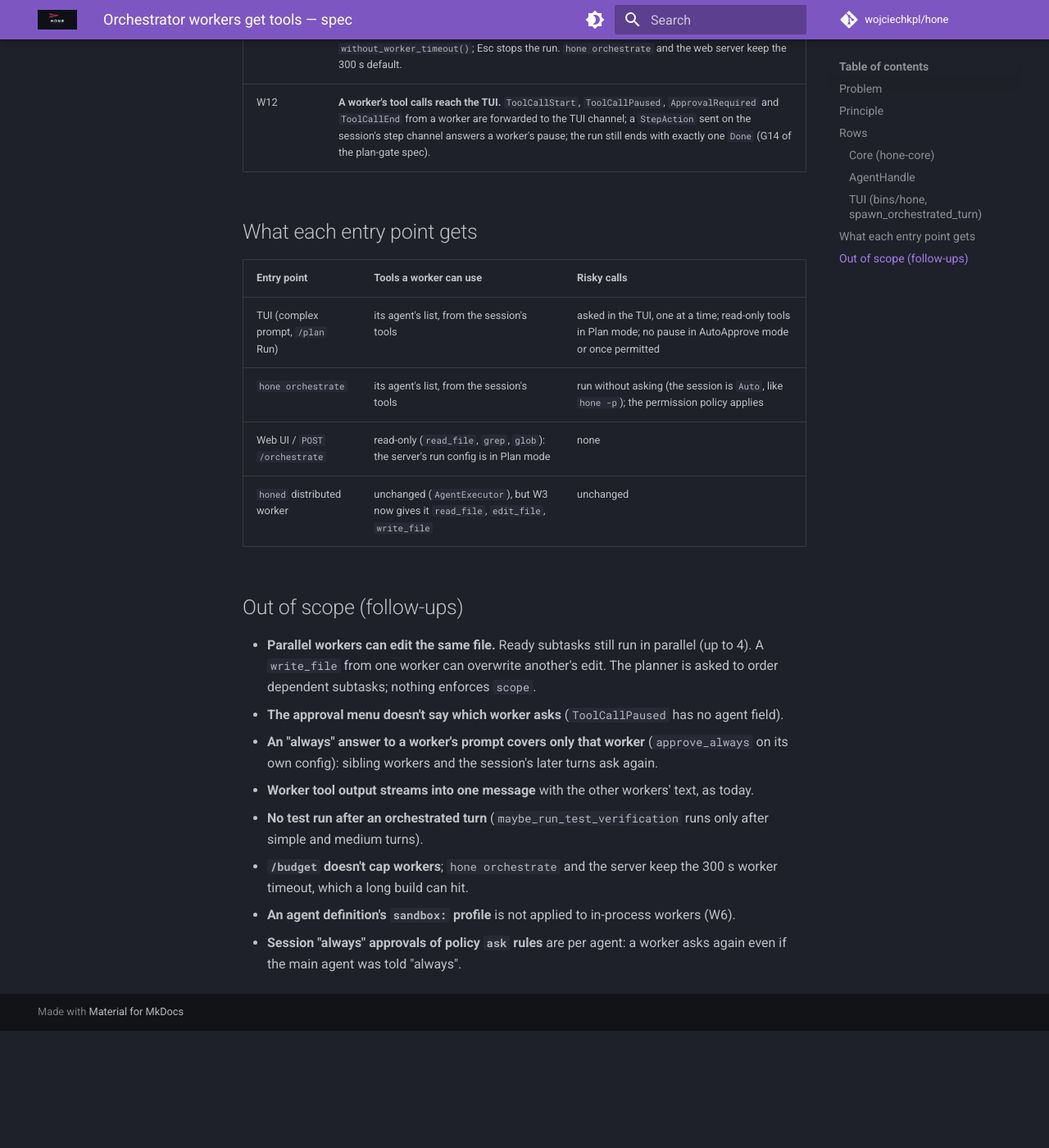
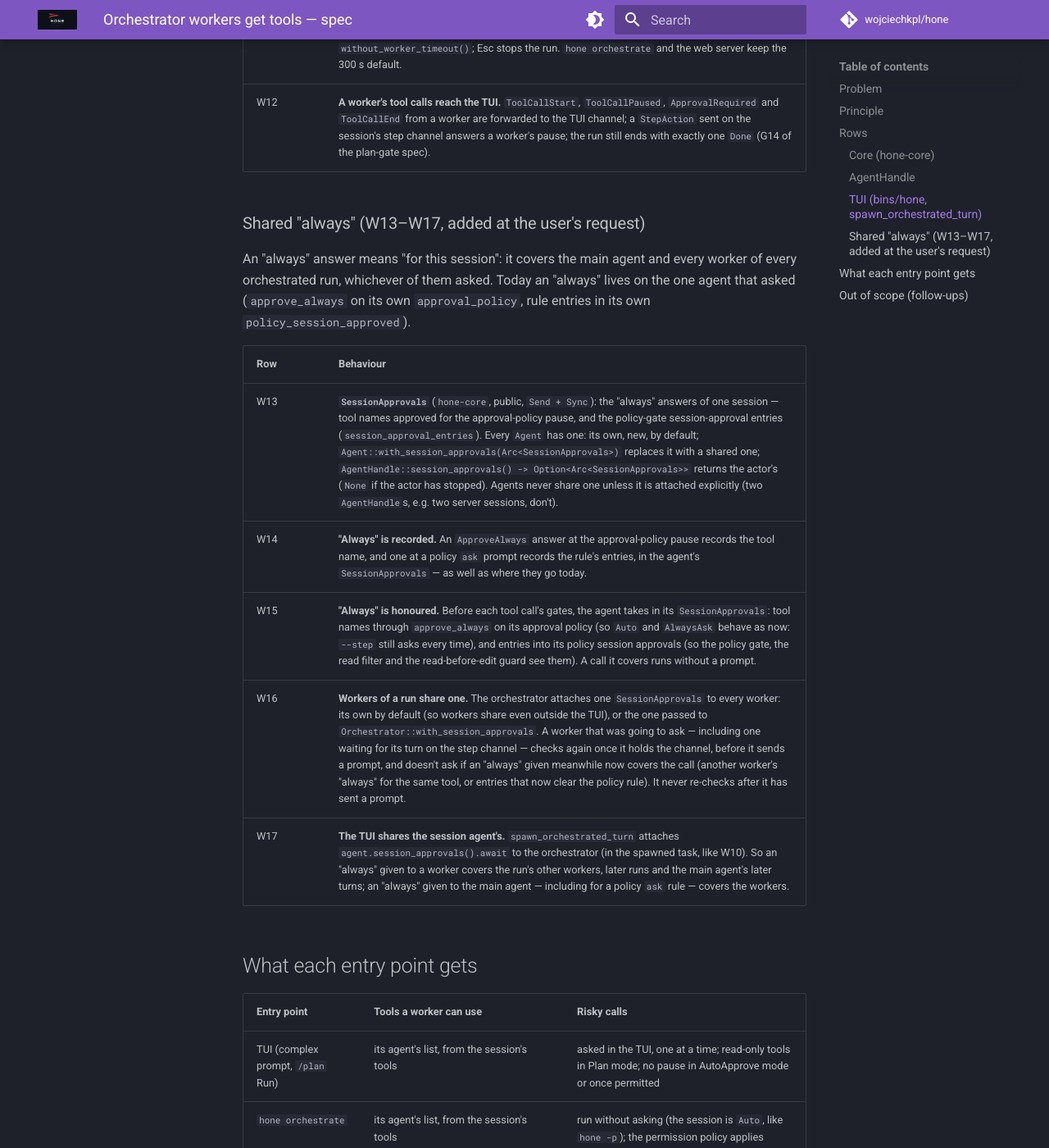
Before and after one commit to wojciechkpl/hone, an MkDocs documentation site: the page built from docs/plans/worker-tools-spec.md, in a window 1280 px wide and 1400 px high, scrolled down 2574 px. Shown: the whole window at 82% size. Built offline with MkDocs 1.6.1 and Material for MkDocs 9.7.7, drawn with Linux system fonts in a browser that asks for light colours; comment, search, counter and statistics services are not loaded; before the commit the page ends 3831 px from its top, so only the background shows below that; some of the changed text lies outside the part shown.

Commit message:
docs(spec): shared "always" answers across workers and the session (W13-W17)

```diff
--- a/docs/plans/worker-tools-spec.md
+++ b/docs/plans/worker-tools-spec.md
@@ -1,6 +1,6 @@
 # Orchestrator workers get tools — spec
 
-Branch `fix/worker-tools`. Contract for the TDD rounds: rows W1–W12.
+Branch `fix/worker-tools`. Contract for the TDD rounds: rows W1–W17.
 
 ## Problem
 
@@ -76,6 +76,21 @@ flowchart LR
 | W11 | **No per-worker timeout in the TUI.** `spawn_orchestrated_turn` builds the orchestrator with `without_worker_timeout()`; Esc stops the run. `hone orchestrate` and the web server keep the 300 s default. |
 | W12 | **A worker's tool calls reach the TUI.** `ToolCallStart`, `ToolCallPaused`, `ApprovalRequired` and `ToolCallEnd` from a worker are forwarded to the TUI channel; a `StepAction` sent on the session's step channel answers a worker's pause; the run still ends with exactly one `Done` (G14 of the plan-gate spec). |
 
+### Shared "always" (W13–W17, added at the user's request)
+
+An "always" answer means "for this session": it covers the main agent and
+every worker of every orchestrated run, whichever of them asked. Today an
+"always" lives on the one agent that asked (`approve_always` on its own
+`approval_policy`, rule entries in its own `policy_session_approved`).
+
+| Row | Behaviour |
+|---|---|
+| W13 | **`SessionApprovals`** (`hone-core`, public, `Send + Sync`): the "always" answers of one session — tool names approved for the approval-policy pause, and the policy-gate session-approval entries (`session_approval_entries`). Every `Agent` has one: its own, new, by default; `Agent::with_session_approvals(Arc<SessionApprovals>)` replaces it with a shared one; `AgentHandle::session_approvals() -> Option<Arc<SessionApprovals>>` returns the actor's (`None` if the actor has stopped). Agents never share one unless it is attached explicitly (two `AgentHandle`s, e.g. two server sessions, don't). |
+| W14 | **"Always" is recorded.** An `ApproveAlways` answer at the approval-policy pause records the tool name, and one at a policy `ask` prompt records the rule's entries, in the agent's `SessionApprovals` — as well as where they go today. |
+| W15 | **"Always" is honoured.** Before each tool call's gates, the agent takes in its `SessionApprovals`: tool names through `approve_always` on its approval policy (so `Auto` and `AlwaysAsk` behave as now: `--step` still asks every time), and entries into its policy session approvals (so the policy gate, the read filter and the read-before-edit guard see them). A call it covers runs without a prompt. |
+| W16 | **Workers of a run share one.** The orchestrator attaches one `SessionApprovals` to every worker: its own by default (so workers share even outside the TUI), or the one passed to `Orchestrator::with_session_approvals`. A worker that was going to ask — including one waiting for its turn on the step channel — checks again once it holds the channel, before it sends a prompt, and doesn't ask if an "always" given meanwhile now covers the call (another worker's "always" for the same tool, or entries that now clear the policy rule). It never re-checks after it has sent a prompt. |
+| W17 | **The TUI shares the session agent's.** `spawn_orchestrated_turn` attaches `agent.session_approvals().await` to the orchestrator (in the spawned task, like W10). So an "always" given to a worker covers the run's other workers, later runs and the main agent's later turns; an "always" given to the main agent — including for a policy `ask` rule — covers the workers. |
+
 ## What each entry point gets
 
 | Entry point | Tools a worker can use | Risky calls |
@@ -93,9 +108,6 @@ flowchart LR
   `scope`.
 - **The approval menu doesn't say which worker asks** (`ToolCallPaused` has no
   agent field).
-- **An "always" answer to a worker's prompt covers only that worker**
-  (`approve_always` on its own config): sibling workers and the session's
-  later turns ask again.
 - **Worker tool output streams into one message** with the other workers'
   text, as today.
 - **No test run after an orchestrated turn** (`maybe_run_test_verification`
@@ -104,5 +116,3 @@ flowchart LR
   300 s worker timeout, which a long build can hit.
 - **An agent definition's `sandbox:` profile** is not applied to in-process
   workers (W6).
-- **Session "always" approvals of policy `ask` rules** are per agent: a worker
-  asks again even if the main agent was told "always".
```
